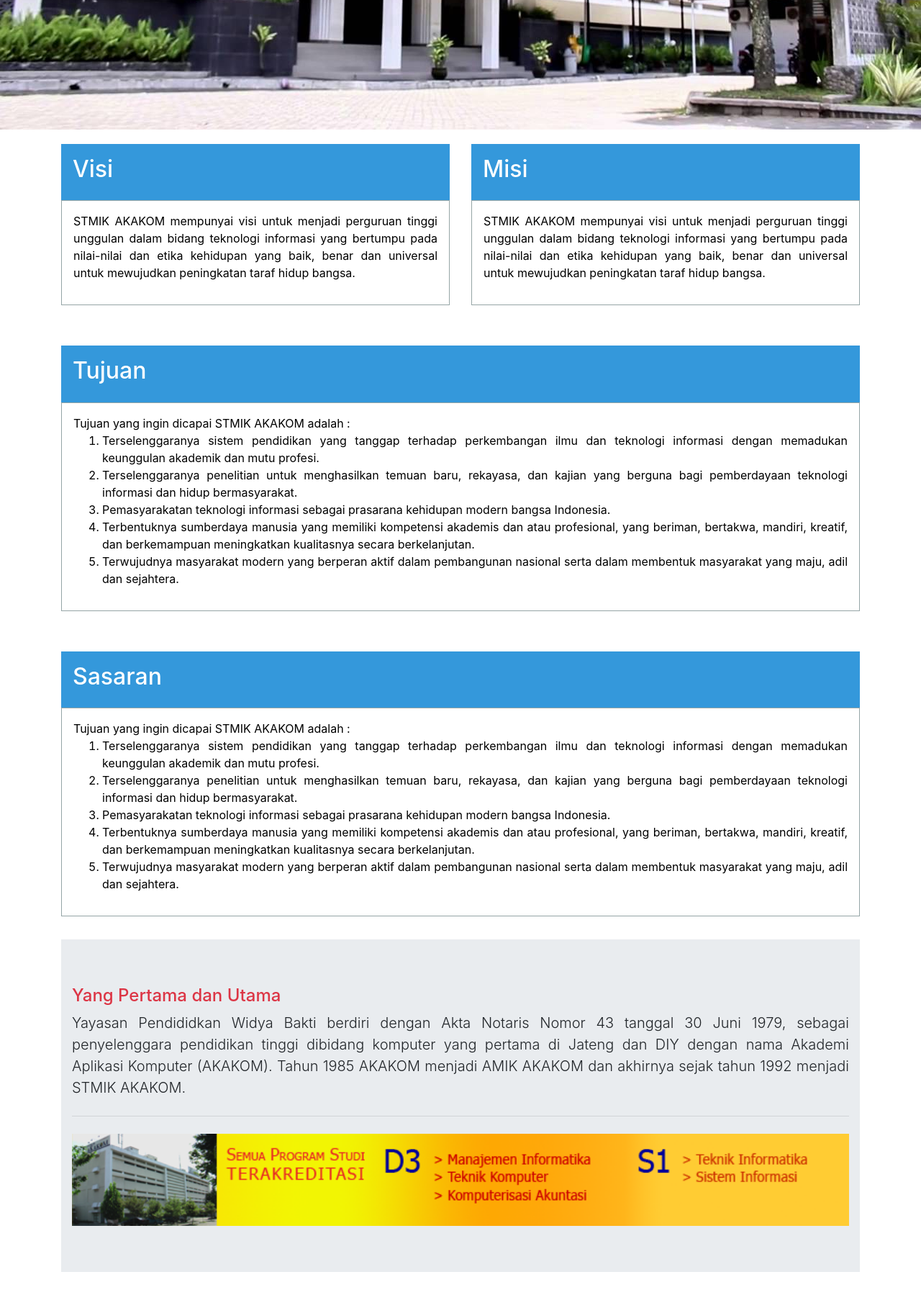
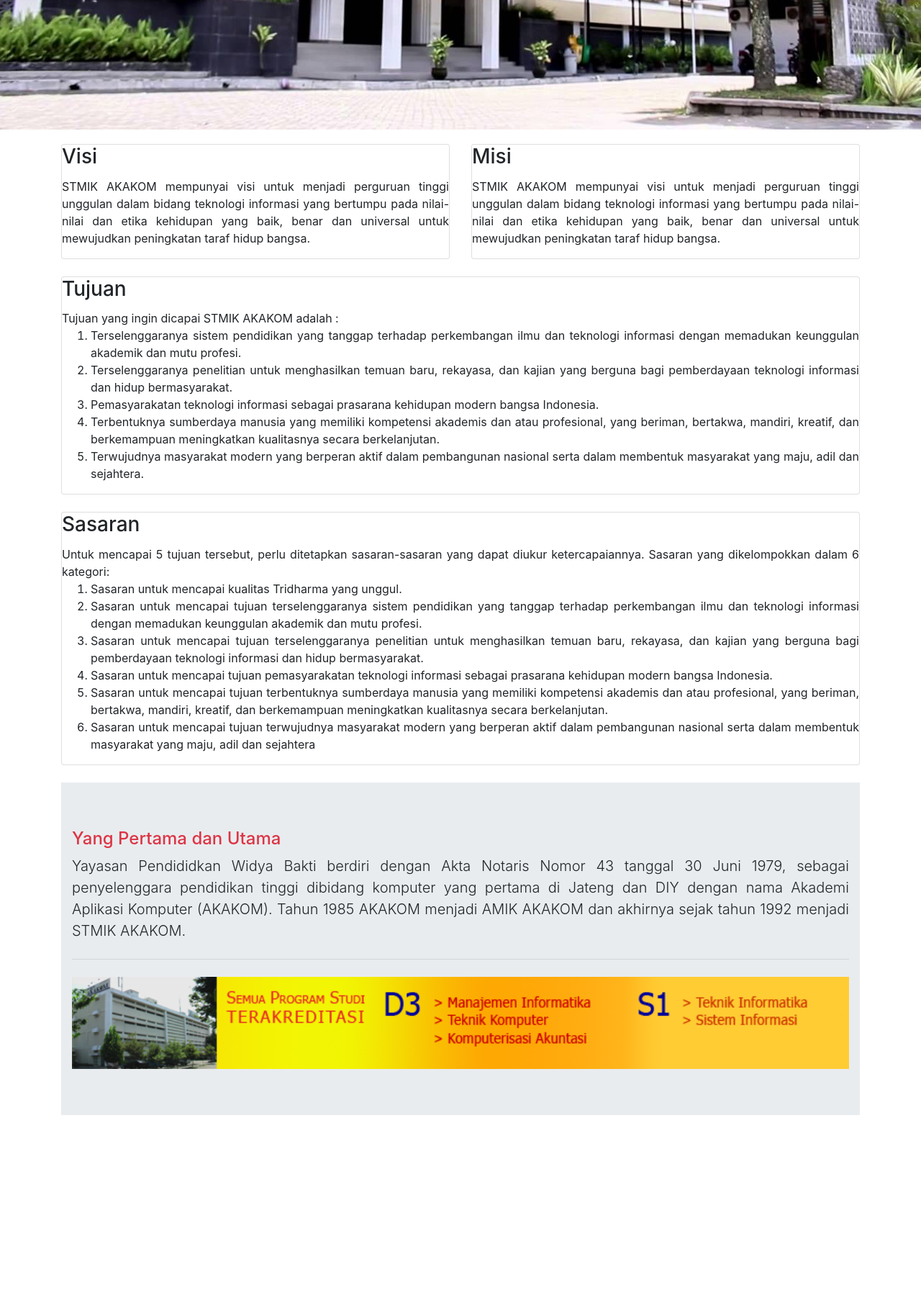
Before and after one commit to Gudang-Source/AkakomWeb, a PHP site: page /visimisi.php in a window 1280 px wide. Shown: the part 672-2471 px from the top of the page at 72% size. After the commit the page ends 2221 px from the top, so only its background shows below. Run offline with PHP 8.4, Linux system fonts and the light colour scheme.

Commit message:
Fix VisiMisi

```diff
--- a/visimisi.php
+++ b/visimisi.php
@@ -5,49 +5,6 @@
   <title>Akakom</title>
   <meta name="viewport" content="width=device-width, initial-scale=1, shrink-to-fit=no">
   <link rel="stylesheet" href="css/bootstrap.css">
-  <style>
-    .footer {
-      position: absolute;
-      margin-top: 3em;
-      width: 100%;
-      height: 60px;
-      line-height: 60px;
-      background-color: #f5f5f5;
-    }
-
-    .card {
-      padding: 1em;
-    }
-
-    .carousel-inner {
-      margin-bottom: 2em;
-    }
-
-    .carousel-inner img {
-      width: 100%;
-      height: 100%;
-    }
-
-    .content {
-      position: static;
-      padding: 1em;
-      margin-top: 0px;
-      width: 100%;
-      height: auto;
-      color: white;
-    }
-
-    .content-biru {
-      background-color: #3498db;
-    }
-
-    .content-inline {
-      background-color: #ffff;
-      border: 1px solid #95a5a6;
-      color: black;
-      margin-bottom: 2em;
-    }
-  </style>
 </head>
 
 <body>
@@ -114,22 +71,9 @@
   <div class="container text-justify">
     <div class="row">
       <div class="col">
-        <div class="content content-biru">
-          <h2>Visi</h2>
-        </div>
-        <div class="content content-inline">
-
-          <p>STMIK AKAKOM mempunyai visi untuk menjadi perguruan tinggi unggulan dalam bidang teknologi informasi yang bertumpu
-            pada nilai-nilai dan etika kehidupan yang baik, benar dan universal untuk mewujudkan peningkatan taraf hidup
-            bangsa.
-          </p>
-        </div>
-      </div>
-      <div class="col">
-        <div class="content content-biru">
-          <h2>Misi</h2>
-        </div>
-        <div class="content content-inline">
+        <div class="card">
+          <div class="card-block">
+            <h3 class="card-title">Visi</h3>
             <p>STMIK AKAKOM mempunyai visi untuk menjadi perguruan tinggi unggulan dalam bidang teknologi informasi yang bertumpu
               pada nilai-nilai dan etika kehidupan yang baik, benar dan universal untuk mewujudkan peningkatan taraf hidup
               bangsa.
@@ -137,14 +81,25 @@
           </div>
         </div>
       </div>
+      <div class="col">
+        <div class="card">
+          <div class="card-block">
+            <h3 class="card-title">Misi</h3>
+            <p>STMIK AKAKOM mempunyai visi untuk menjadi perguruan tinggi unggulan dalam bidang teknologi informasi yang bertumpu
+              pada nilai-nilai dan etika kehidupan yang baik, benar dan universal untuk mewujudkan peningkatan taraf hidup
+              bangsa.
+            </p>
+          </div>
+        </div>
+      </div>
+
+    </div>
     <br>
     <div class="row">
       <div class="col">
-        <div class="content content-biru">
-          <h2>Tujuan</h2>
-        </div>
-        <div class="content content-inline">
-
+        <div class="card">
+          <div class="card-block">
+            <h3 class="card-title">Tujuan</h3>
             Tujuan yang ingin dicapai STMIK AKAKOM adalah :
             <ol>
               <li>
@@ -169,50 +124,51 @@
             </ol>
           </div>
         </div>
-    </div>
         <br>
         <div class="row">
           <div class="col">
-        <div class="content content-biru">
-          <h2>Sasaran</h2>
-        </div>
-        <div class="content content-inline">
-
-          Tujuan yang ingin dicapai STMIK AKAKOM adalah :
+            <div class="card">
+              <div class="card-block">
+                <h3 class="card-title">Sasaran</h3>
+                Untuk mencapai 5 tujuan tersebut, perlu ditetapkan sasaran-sasaran yang dapat diukur ketercapaiannya. Sasaran yang dikelompokkan
+                dalam 6 kategori:
                 <ol>
                   <li>
-              Terselenggaranya sistem pendidikan yang tanggap terhadap perkembangan ilmu dan teknologi informasi dengan memadukan keunggulan
-              akademik dan mutu profesi.
+                    Sasaran untuk mencapai kualitas Tridharma yang unggul.
                   </li>
                   <li>
-              Terselenggaranya penelitian untuk menghasilkan temuan baru, rekayasa, dan kajian yang berguna bagi pemberdayaan teknologi
-              informasi dan hidup bermasyarakat.
+                    Sasaran untuk mencapai tujuan terselenggaranya sistem pendidikan yang tanggap terhadap perkembangan ilmu dan teknologi informasi
+                    dengan memadukan keunggulan akademik dan mutu profesi.
                   </li>
                   <li>
-              Pemasyarakatan teknologi informasi sebagai prasarana kehidupan modern bangsa Indonesia.
+                    Sasaran untuk mencapai tujuan terselenggaranya penelitian untuk menghasilkan temuan baru, rekayasa, dan kajian yang berguna
+                    bagi pemberdayaan teknologi informasi dan hidup bermasyarakat.
                   </li>
                   <li>
-              Terbentuknya sumberdaya manusia yang memiliki kompetensi akademis dan atau profesional, yang beriman, bertakwa, mandiri,
-              kreatif, dan berkemampuan meningkatkan kualitasnya secara berkelanjutan.
+                    Sasaran untuk mencapai tujuan pemasyarakatan teknologi informasi sebagai prasarana kehidupan modern bangsa Indonesia.
                   </li>
                   <li>
-              Terwujudnya masyarakat modern yang berperan aktif dalam pembangunan nasional serta dalam membentuk masyarakat yang maju,
-              adil dan sejahtera.
+                    Sasaran untuk mencapai tujuan terbentuknya sumberdaya manusia yang memiliki kompetensi akademis dan atau profesional, yang
+                    beriman, bertakwa, mandiri, kreatif, dan berkemampuan meningkatkan kualitasnya secara berkelanjutan.
+                  </li>
+                  <li>
+                    Sasaran untuk mencapai tujuan terwujudnya masyarakat modern yang berperan aktif dalam pembangunan nasional serta dalam membentuk
+                    masyarakat yang maju, adil dan sejahtera
                   </li>
                 </ol>
+                </p>
               </div>
             </div>
           </div>
-
-
-
+        </div>
+        <br>
         <div class="jumbotron jumbotron-fluid">
           <div class="container">
             <h4 class="display-12 text-danger">Yang Pertama dan Utama</h4>
             <p class="lead" align="justify">
               Yayasan Pendididkan Widya Bakti berdiri dengan Akta Notaris Nomor 43 tanggal 30 Juni 1979, sebagai penyelenggara pendidikan
-          tinggi dibidang komputer yang pertama di Jateng dan DIY dengan nama Akademi Aplikasi Komputer (AKAKOM). Tahun 1985
-          AKAKOM menjadi AMIK AKAKOM dan akhirnya sejak tahun 1992 menjadi STMIK AKAKOM.
+              tinggi dibidang komputer yang pertama di Jateng dan DIY dengan nama Akademi Aplikasi Komputer (AKAKOM). Tahun
+              1985 AKAKOM menjadi AMIK AKAKOM dan akhirnya sejak tahun 1992 menjadi STMIK AKAKOM.
             </p>
             <hr class="my-4">
             <img class="img-fluid" style="width:100%" src="img/jurusan.png">
```
Lines whose indentation alone changed are shown as unchanged.
